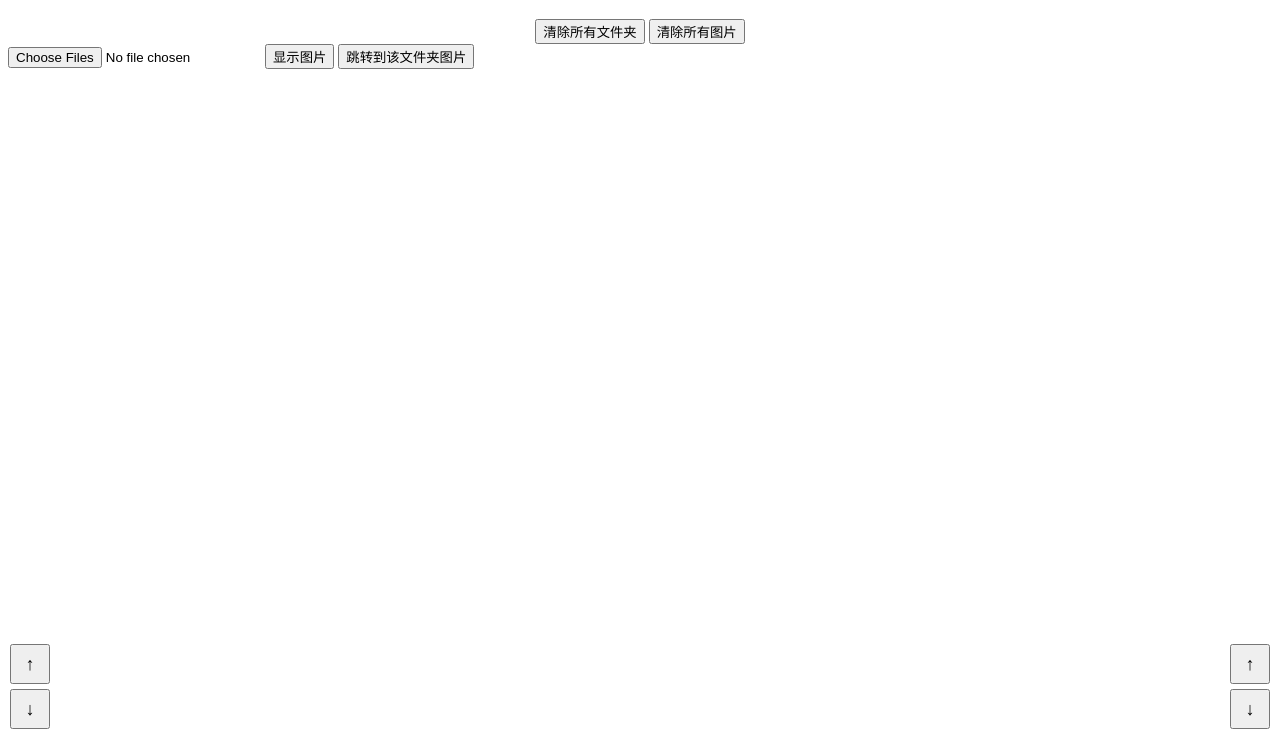
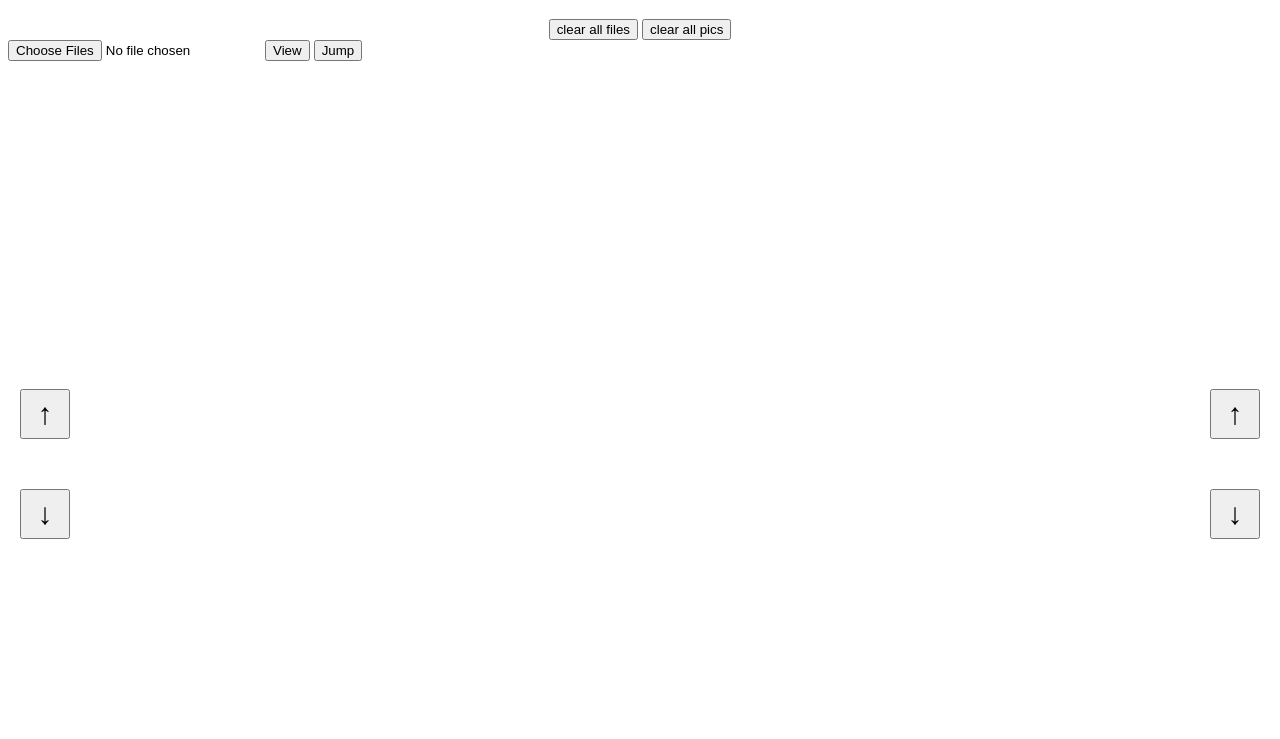
Before and after one commit to CCJoey/waterfall, a plain HTML site: page index.html in a window 1280 px wide. Shown: the part 61-800 px from the top of the page. Drawn offline with Linux system fonts and the light colour scheme.

Commit message:
index.html

```diff
--- a/index.html
+++ b/index.html
@@ -5,7 +5,7 @@
   <meta charset="UTF-8">
   <meta http-equiv="X-UA-Compatible" content="IE=edge">
   <meta name="viewport" content="width=device-width, initial-scale=1.0">
-  <title>图片瀑布流</title>
+  <title>Image Viewer by CJoey</title>
   <style>
     #container {
       width: 100%;
@@ -18,7 +18,7 @@
   .image-set img {
       width: 100%;
       height: auto;
-      margin-bottom: 10px;
+      margin-bottom: 0px;
     }
 
   .controls {
@@ -31,32 +31,32 @@
 
   .scroll-button {
       position: fixed;
-      bottom: 10px;
-      right: 10px;
+      bottom: 200px;
+      right: 20px;
       display: flex;
       flex-direction: column;
-      gap: 5px;
+      gap: 50px;
     }
 
   .scroll-button button {
-      width: 40px;
-      height: 40px;
-      font-size: 18px;
+      width: 50px;
+      height: 50px;
+      font-size: 30px;
     }
 
   .left-scroll-button {
       position: fixed;
-      bottom: 10px;
-      left: 10px;
+      bottom: 200px;
+      left: 20px;
       display: flex;
       flex-direction: column;
-      gap: 5px;
+      gap: 50px;
     }
 
   .left-scroll-button button {
-      width: 40px;
-      height: 40px;
-      font-size: 18px;
+      width: 50px;
+      height: 50px;
+      font-size: 30px;
     }
   </style>
 </head>
@@ -66,13 +66,13 @@
     <h1>Image Viewer by CJoey</h1>
   </div>
   <div class="center">
-    <button onclick="clearAll()">清除所有文件夹</button>
-    <button onclick="clearAllImages()">清除所有图片</button>
+    <button onclick="clearAllFiles()">clear all files</button>
+    <button onclick="clearAllImages()">clear all pics</button>
   </div>
   <div id="controls" class="controls">
     <input type="file" class="fileInput" multiple webkitdirectory>
-    <button onclick="loadImages(this)">显示图片</button>
-    <button onclick="scrollToImage('img-initial')">跳转到该文件夹图片</button>
+    <button onclick="loadImages(this)">View</button>
+    <button onclick="scrollToImage('img-initial')">Jump</button>
   </div>
   <div id="container"></div>
 
@@ -122,7 +122,7 @@
       clearButton.textContent = '清除图片';
       clearButton.onclick = function () {
         container.removeChild(imageSet);
-        imageSets = imageSets.filter(set => set !== firstImageId);
+        imageSets = imageSets.filter(set => set!== firstImageId);
       };
 
       imageSet.appendChild(clearButton);
@@ -132,24 +132,26 @@
       // 更新每个"显示图片"按钮后的跳转按钮
       updateJumpButtons();
 
-      // 每次点击显示图片后添加新的文件输入和显示按钮
+      // 只有点击最新生成的 "View" 按钮才添加新的文件输入和显示控制区域
+      if (button === document.querySelectorAll('.controls button[onclick="loadImages(this)"]')[document.querySelectorAll('.controls button[onclick="loadImages(this)"]').length - 1]) {
         const newControls = document.createElement('div');
         newControls.className = 'controls';
         newControls.innerHTML = `
           <input type="file" class="fileInput" multiple webkitdirectory>
-        <button onclick="loadImages(this)">显示图片</button>
-        <button onclick="scrollToImage('${firstImageId}')">跳转到该文件夹图片</button>
+          <button onclick="loadImages(this)">view</button>
+          <button onclick="scrollToImage('${firstImageId}')">Jump</button>
         `;
         document.getElementById('controls').appendChild(newControls);
         controlIndex++;
       }
+    }
 
-    function clearAll() {
-      document.getElementById('container').innerHTML = '';
+    function clearAllFiles() {
+      // 只清除文件输入和控制区域，不清除图片
       document.getElementById('controls').innerHTML = `
         <input type="file" class="fileInput" multiple webkitdirectory>
-        <button onclick="loadImages(this)">显示图片</button>
-        <button onclick="scrollToImage('img-initial')">跳转到该文件夹图片</button>
+        <button onclick="loadImages(this)">View</button>
+        <button onclick="scrollToImage('img-initial')">Jump</button>
       `;
       imageSets = [];
       controlIndex = 0;
@@ -162,17 +164,17 @@
     }
 
     function scrollToTop() {
-      window.scrollTo({ top: 0, behavior: 'smooth' });
+      window.scrollTo({ top: 0, behavior:'smooth' });
     }
 
     function scrollToBottom() {
-      window.scrollTo({ top: document.body.scrollHeight, behavior: 'smooth' });
+      window.scrollTo({ top: document.body.scrollHeight, behavior:'smooth' });
     }
 
     function scrollToImage(imageId) {
       const image = document.getElementById(imageId);
       if (image) {
-        image.scrollIntoView({ behavior: 'smooth' });
+        image.scrollIntoView({ behavior:'smooth' });
       }
     }
 
@@ -181,7 +183,7 @@
       for (const imageId of imageSets) {
         const image = document.getElementById(imageId);
         if (image && image.offsetTop > currentPos) {
-          image.scrollIntoView({ behavior: 'smooth' });
+          image.scrollIntoView({ behavior:'smooth' });
           break;
         }
       }
@@ -193,7 +195,7 @@
         const imageId = imageSets[i];
         const image = document.getElementById(imageId);
         if (image && image.offsetTop < currentPos) {
-          image.scrollIntoView({ behavior: 'smooth' });
+          image.scrollIntoView({ behavior:'smooth' });
           break;
         }
       }
@@ -217,7 +219,7 @@
     if (!initialJumpButton) {
       const initialJumpButton = document.createElement('button');
       initialJumpButton.textContent = '跳转到该文件夹图片';
-      initialJumpButton.setAttribute('onclick', 'scrollToImage(\'img-initial\')');
+      initialJumpButton.setAttribute('onclick','scrollToImage(\'img-initial\')');
       document.querySelector('.controls').appendChild(initialJumpButton);
     }
   </script>
```
Lines whose indentation alone changed are shown as unchanged.
